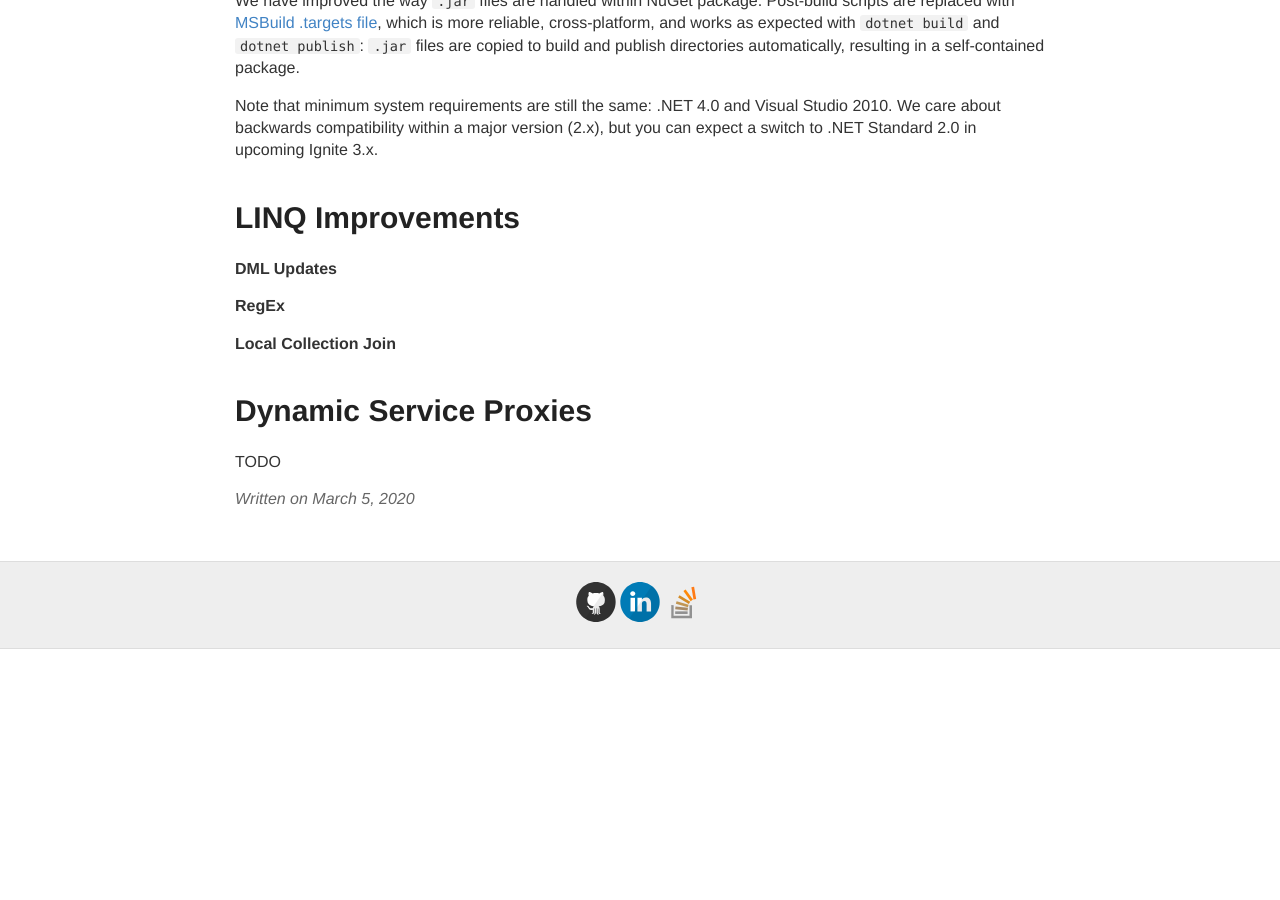
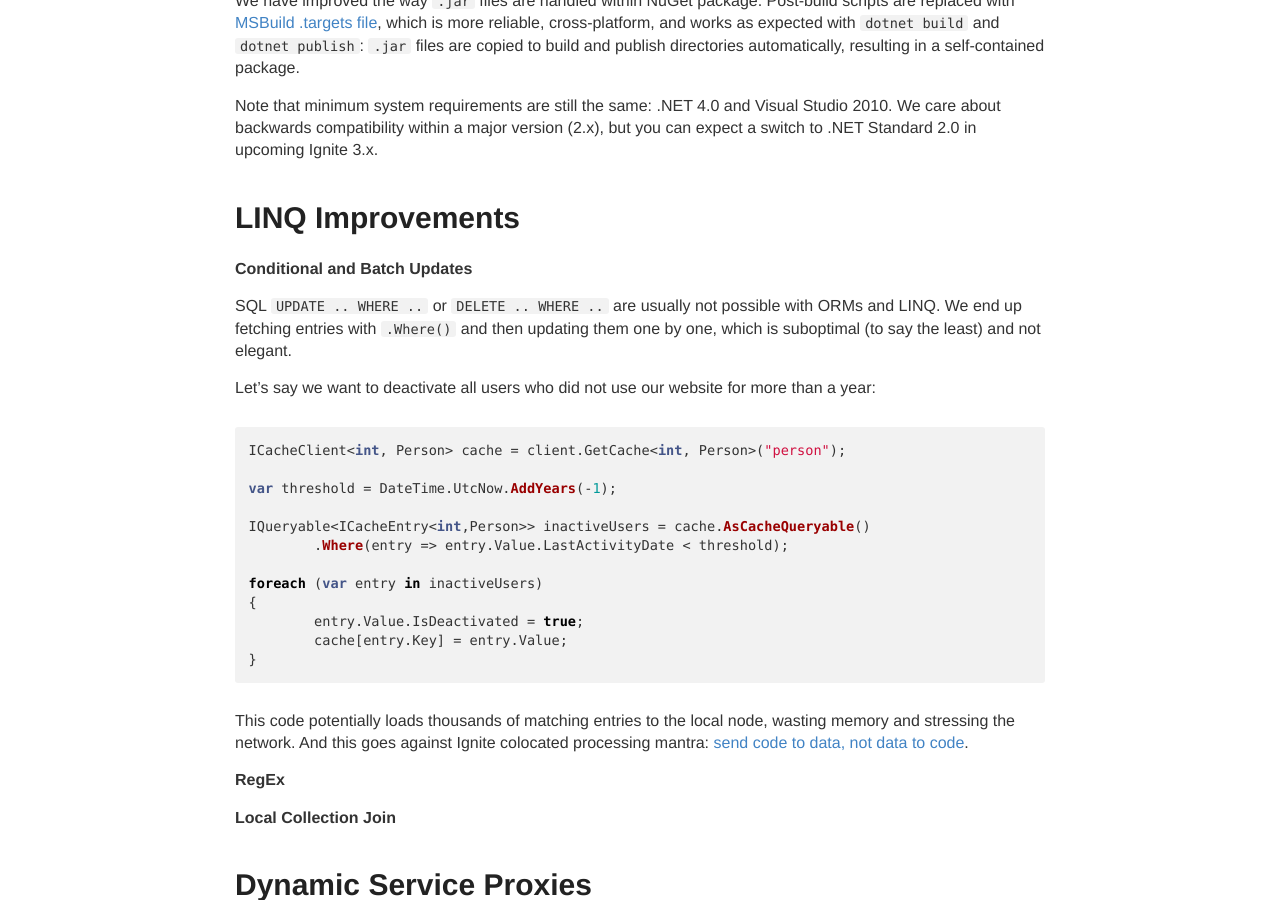
Before and after one commit to ptupitsyn/ptupitsyn.github.io, a Jekyll site: the page built from _posts/2020-03-05-Whats-New-In-Ignite-Net-2.8.md, in a window 1280 px wide and 900 px high, scrolled down 1562 px. Built offline with Jekyll 4.4.1, drawn with Linux system fonts in a browser that asks for light colours; comment, search, counter and statistics services are not loaded; before the commit the page ends 2211 px from its top, so only the background shows below that.

Commit message:
LINQ DML

````diff
--- a/_posts/2020-03-05-Whats-New-In-Ignite-Net-2.8.md
+++ b/_posts/2020-03-05-Whats-New-In-Ignite-Net-2.8.md
@@ -56,7 +56,28 @@ Note that minimum system requirements are still the same: .NET 4.0 and Visual St
 
 # LINQ Improvements
 
-**DML Updates**
+**Conditional and Batch Updates**
+
+SQL `UPDATE .. WHERE ..` or `DELETE .. WHERE ..` are usually not possible with ORMs and LINQ. We end up fetching entries with `.Where()` and then updating them one by one, which is suboptimal (to say the least) and not elegant.
+
+Let's say we want to deactivate all users who did not use our website for more than a year:
+
+```cs
+ICacheClient<int, Person> cache = client.GetCache<int, Person>("person");
+
+var threshold = DateTime.UtcNow.AddYears(-1);
+
+IQueryable<ICacheEntry<int,Person>> inactiveUsers = cache.AsCacheQueryable()
+	.Where(entry => entry.Value.LastActivityDate < threshold);
+
+foreach (var entry in inactiveUsers)
+{
+	entry.Value.IsDeactivated = true;
+	cache[entry.Key] = entry.Value;
+}
+```
+
+This code potentially loads thousands of matching entries to the local node, wasting memory and stressing the network. And this goes against Ignite colocated processing mantra: [send code to data, not data to code](https://ignite.apache.org/features/collocatedprocessing.html).
 
 
 **RegEx**
````
